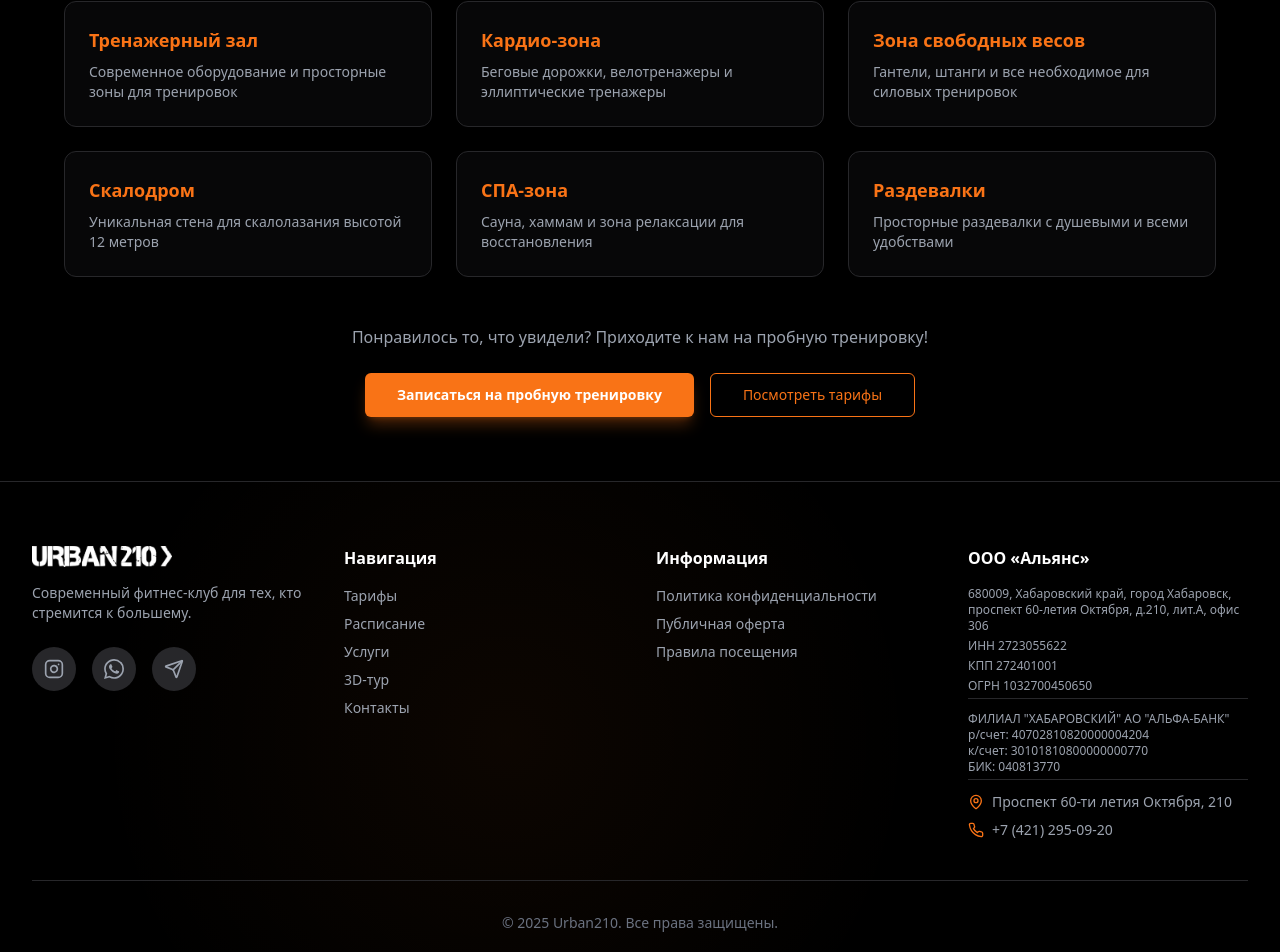
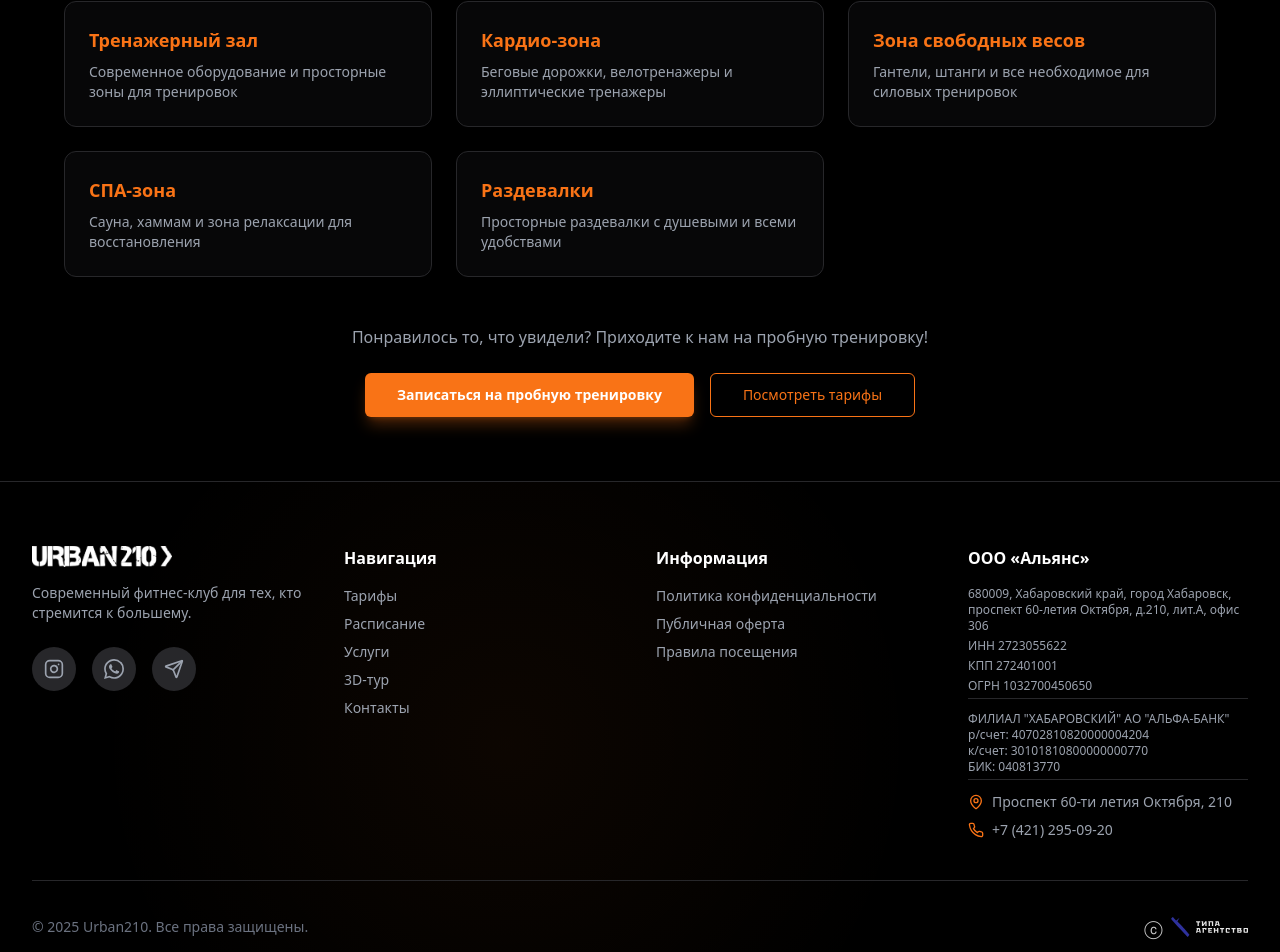
Before and after one commit to Tipo-Agency/Urban210.ru, a Next.js app: page /tour in a window 1280 px wide. Shown: the part 1647-2599 px from the top of the page. Built offline with nearby package versions, Linux system fonts and the light colour scheme.

Commit message:
remove 'скаладром' words and add agency logo to footer

```diff
--- a/app/layout.tsx
+++ b/app/layout.tsx
@@ -9,9 +9,9 @@ const inter = Inter({ subsets: ["latin"] })
 export const metadata: Metadata = {
   title: "Urban210 – Фитнес-клуб в Хабаровске. Безлимитный фитнес от 1300₽",
   description:
-    "🔥 Современный фитнес-клуб Urban210 в Хабаровске. Безлимитный фитнес от 1300₽/мес. Тренажерный зал, кроссфит, групповые программы, скалодром, спа-зона. ⭐ Лучшие тренеры города!",
+    "🔥 Современный фитнес-клуб Urban210 в Хабаровске. Безлимитный фитнес от 1300₽/мес. Тренажерный зал, кроссфит, групповые программы, спа-зона. ⭐ Лучшие тренеры города!",
   keywords:
-    "фитнес клуб хабаровск, тренажерный зал, кроссфит хабаровск, групповые тренировки, скалодром, спа зона, фитнес абонемент, urban210",
+    "фитнес клуб хабаровск, тренажерный зал, кроссфит хабаровск, групповые тренировки, спа зона, фитнес абонемент, urban210",
   authors: [{ name: "Urban210 Fitness Club" }],
   creator: "Urban210",
   publisher: "Urban210",
@@ -23,7 +23,7 @@ export const metadata: Metadata = {
   openGraph: {
     title: "Urban210 – Лучший фитнес-клуб Хабаровска | Безлимитный фитнес от 1300₽",
     description:
-      "🔥 Современное оборудование, кроссфит, скалодром, спа-зона. Присоединяйтесь к лучшему фитнес-клубу города!",
+      "🔥 Современное оборудование, кроссфит, спа-зона. Присоединяйтесь к лучшему фитнес-клубу города!",
     url: "https://urban210.ru",
     siteName: "Urban210 Fitness Club",
     images: [
@@ -40,7 +40,7 @@ export const metadata: Metadata = {
   twitter: {
     card: "summary_large_image",
     title: "Urban210 – Фитнес-клуб в Хабаровске",
-    description: "Безлимитный фитнес от 1300₽. Кроссфит, скалодром, спа-зона",
+    description: "Безлимитный фитнес от 1300₽. Кроссфит, спа-зона",
     images: [
       "https://sjc.microlink.io/z31kzriG2Pc2dhRk5eBnbIL9U-IKAqlmFYszXlB94laADXvM1aN3NADSvkqZ3pCO-02bXq3jVXuCmKeXVmdFbQ.jpeg",
     ],
@@ -82,7 +82,7 @@ export default function RootLayout({
               "@type": "SportsActivityLocation",
               name: "Urban210",
               description:
-                "Современный фитнес-клуб в Хабаровске с тренажерным залом, кроссфитом, скалодромом и спа-зоной",
+                "Современный фитнес-клуб в Хабаровске с тренажерным залом, кроссфитом и спа-зоной",
               url: "https://urban210.ru",
               telephone: "+7-421-295-09-20",
               address: {
@@ -108,10 +108,6 @@ export default function RootLayout({
                 {
                   "@type": "LocationFeatureSpecification",
                   name: "Кроссфит зона",
-                },
-                {
-                  "@type": "LocationFeatureSpecification",
-                  name: "Скалодром",
                 },
                 {
                   "@type": "LocationFeatureSpecification",
--- a/app/page.tsx
+++ b/app/page.tsx
@@ -20,7 +20,6 @@ import {
   Sparkles,
   FileText,
   MapPin,
-  Mountain,
   Timer,
   GraduationCap,
   RefreshCw,
@@ -299,7 +298,7 @@ export default function Urban210Page() {
               <PricingCard
                 title="Все включено"
                 price="2400"
-                features={["Безлимитное посещение", "Все групповые программы", "Спа-зона", "Скалодром"]}
+                features={["Безлимитное посещение", "Все групповые программы", "Спа-зона"]}
                 isPopular
                 delay={0.2}
               />
@@ -388,13 +387,12 @@ export default function Urban210Page() {
                 Мы создали пространство, где каждый может стать лучшей версией себя.
               </p>
             </motion.div>
-            <div className="grid grid-cols-1 sm:grid-cols-2 lg:grid-cols-5 gap-8">
+            <div className="grid grid-cols-1 sm:grid-cols-2 lg:grid-cols-4 gap-8">
               {[
                 { icon: Dumbbell, title: "Современное оборудование", desc: "Тренажеры от ведущих мировых брендов." },
                 { icon: Zap, title: "Фитнес-бар", desc: "Здоровое питание и спортивные напитки." },
                 { icon: HeartPulse, title: "Спа-зона", desc: "Сауна и хаммам для полного расслабления." },
                 { icon: Users, title: "Опытные тренеры", desc: "Команда профессионалов для ваших целей." },
-                { icon: Mountain, title: "Скалодром", desc: "Уникальная стена для скалолазания в городе." },
               ].map((item, i) => (
                 <motion.div
                   key={item.title}
@@ -642,7 +640,7 @@ export default function Urban210Page() {
                 transition={{ duration: 0.6 }}
                 className="mb-8"
               >
-                <TabsList className="grid w-full grid-cols-2 sm:grid-cols-3 lg:grid-cols-5 max-w-5xl mx-auto bg-transparent backdrop-blur-sm  gap-2 p-2 rounded-lg">
+                <TabsList className="grid w-full grid-cols-2 sm:grid-cols-2 lg:grid-cols-4 max-w-5xl mx-auto bg-transparent backdrop-blur-sm  gap-2 p-2 rounded-lg">
                   <TabsTrigger value="crossfit" className="data-[state=active]:bg-orange-500 data-[state=active]:text-white text-sm sm:text-base px-2 sm:px-4 py-2 rounded-md transition-all duration-200 bg-zinc-800/50 hover:bg-zinc-700/50">
                     Кроссфит
                   </TabsTrigger>
@@ -652,10 +650,7 @@ export default function Urban210Page() {
                   <TabsTrigger value="power" className="data-[state=active]:bg-orange-500 data-[state=active]:text-white text-sm sm:text-base px-2 sm:px-4 py-2 rounded-md transition-all duration-200 bg-zinc-800/50 hover:bg-zinc-700/50">
                     Силовые
                   </TabsTrigger>
-                  <TabsTrigger value="climbing" className="data-[state=active]:bg-orange-500 data-[state=active]:text-white text-sm sm:text-base px-2 sm:px-4 py-2 rounded-md transition-all duration-200 bg-zinc-800/50 hover:bg-zinc-700/50">
-                    Скалодром
-                  </TabsTrigger>
-                  <TabsTrigger value="spa" className="data-[state=active]:bg-orange-500 data-[state=active]:text-white text-sm sm:text-base px-2 sm:px-4 py-2 rounded-md transition-all duration-200 bg-zinc-800/50 hover:bg-zinc-700/50 col-span-2 sm:col-span-1">
+                  <TabsTrigger value="spa" className="data-[state=active]:bg-orange-500 data-[state=active]:text-white text-sm sm:text-base px-2 sm:px-4 py-2 rounded-md transition-all duration-200 bg-zinc-800/50 hover:bg-zinc-700/50">
                     СПА
                   </TabsTrigger>
                 </TabsList>
@@ -695,20 +690,6 @@ export default function Urban210Page() {
                       "Современные тренажеры",
                       "Техника безопасности",
                       "Отслеживание прогресса",
-                    ]}
-                  />
-                </TabsContent>
-
-                <TabsContent value="climbing" className="mt-32 lg:mt-8">
-                  <ProgramCard
-                    title="Скалодром"
-                    description="Уникальная возможность заниматься скалолазанием в городских условиях! Развивайте координацию, силу и выносливость на нашей профессиональной скалодромной стене высотой 12 метров."
-                    image="/images/rest-recovery.jpg"
-                    features={[
-                      "Стена высотой 12м",
-                      "Разные уровни сложности",
-                      "Безопасное снаряжение",
-                      "Инструктаж для новичков",
                     ]}
                   />
                 </TabsContent>
--- a/app/services/page.tsx
+++ b/app/services/page.tsx
@@ -3,7 +3,6 @@ import { Button } from "@/components/ui/button"
 import {
   Dumbbell,
   Users,
-  Mountain,
   HeartPulse,
   Zap,
   Coffee,
@@ -215,19 +214,6 @@ export default function ServicesPage() {
               />
 
               <ServiceCard
-                icon={Mountain}
-                title="Скалодром"
-                description="Уникальная стена для скалолазания высотой 12 метров"
-                features={[
-                  "Различные уровни сложности маршрутов",
-                  "Профессиональное страховочное оборудование",
-                  "Инструктаж для начинающих",
-                  "Развитие координации и силы",
-                ]}
-                delay={0.2}
-              />
-
-              <ServiceCard
                 icon={HeartPulse}
                 title="СПА-зона"
                 description="Полноценный отдых и восстановление после тренировок"
--- a/app/tariffs/page.tsx
+++ b/app/tariffs/page.tsx
@@ -216,7 +216,6 @@ export default function TariffsPage() {
         "Раздевалки с индивидуальными шкафчиками",
         "Бесплатная пробная тренировка",
         "Фитнес-тестирование",
-        "Гостевые визиты",
       ],
       popular: false,
       icon: Clock,
@@ -231,8 +230,6 @@ export default function TariffsPage() {
         "Все услуги полного дня",
         "Групповые программы",
         "Спа-зона (сауна)",
-        "Скалодром",
-        "Гостевые визиты",
         "Приоритетное обслуживание",
         "Бесплатная пробная тренировка",
         "Фитнес-тестирование",
@@ -249,7 +246,6 @@ export default function TariffsPage() {
       features: [
         "Все услуги дневной карты",
         "Доступ в любое время работы клуба",
-        "Гостевые визиты",
         "Бесплатная пробная тренировка",
         "Фитнес-тестирование",
       ],
--- a/app/tour/page.tsx
+++ b/app/tour/page.tsx
@@ -166,10 +166,6 @@ export default function TourPage() {
                   description: "Гантели, штанги и все необходимое для силовых тренировок",
                 },
                 {
-                  title: "Скалодром",
-                  description: "Уникальная стена для скалолазания высотой 12 метров",
-                },
-                {
                   title: "СПА-зона",
                   description: "Сауна, хаммам и зона релаксации для восстановления",
                 },
--- a/components/footer.tsx
+++ b/components/footer.tsx
@@ -183,13 +183,24 @@ export default function Footer() {
         </div>
 
         <motion.div
-          className="mt-10 pt-8 border-t border-zinc-800 text-center text-sm text-gray-500"
+          className="mt-10 pt-8 border-t border-zinc-800 text-sm text-gray-500"
           initial={{ opacity: 0 }}
           whileInView={{ opacity: 1 }}
           viewport={{ once: true }}
           transition={{ duration: 0.6, delay: 0.4 }}
         >
-          <p>&copy; {new Date().getFullYear()} Urban210. Все права защищены.</p>
+          <div className="flex flex-col sm:flex-row items-center justify-between gap-4">
+            <p className="text-center sm:text-left">&copy; {new Date().getFullYear()} Urban210. Все права защищены.</p>
+            <a
+              href="https://tipa.uz"
+              target="_blank"
+              rel="noopener noreferrer"
+              className="flex items-center space-x-2 group"
+            >
+              <span className="text-white/80 group-hover:text-white text-lg sm:text-lg">ⓒ</span>
+              <img src="/icons/tipa_agency.svg" alt="Типа агенство" className="h-5 w-auto opacity-90 group-hover:opacity-100 transition-opacity" />
+            </a>
+          </div>
         </motion.div>
       </div>
     </footer>
--- a/components/telegram-chat.tsx
+++ b/components/telegram-chat.tsx
@@ -105,7 +105,7 @@ export default function TelegramChat() {
     }
 
     if (message.includes("услуги") || message.includes("что есть") || message.includes("зал")) {
-      return "🏋️ У нас есть:\n• Тренажерный зал\n• Кроссфит зона\n• Групповые программы\n• Скалодром\n• Спа-зона с сауной и хаммамом\n• Персональные тренировки"
+      return "🏋️ У нас есть:\n• Тренажерный зал\n• Кроссфит зона\n• Групповые программы\n• Спа-зона с сауной и хаммамом\n• Персональные тренировки"
     }
 
     return "Спасибо за ваш вопрос! Наш менеджер свяжется с вами в ближайшее время. Для быстрой связи звоните +7 (421) 295-09-20 или переходите в наш Telegram."
```
Also changed, not shown: public/icons/tipa_agency.svg (added), public/robots.txt (added), 1 other file (tests, documents, lock files or other folders).
